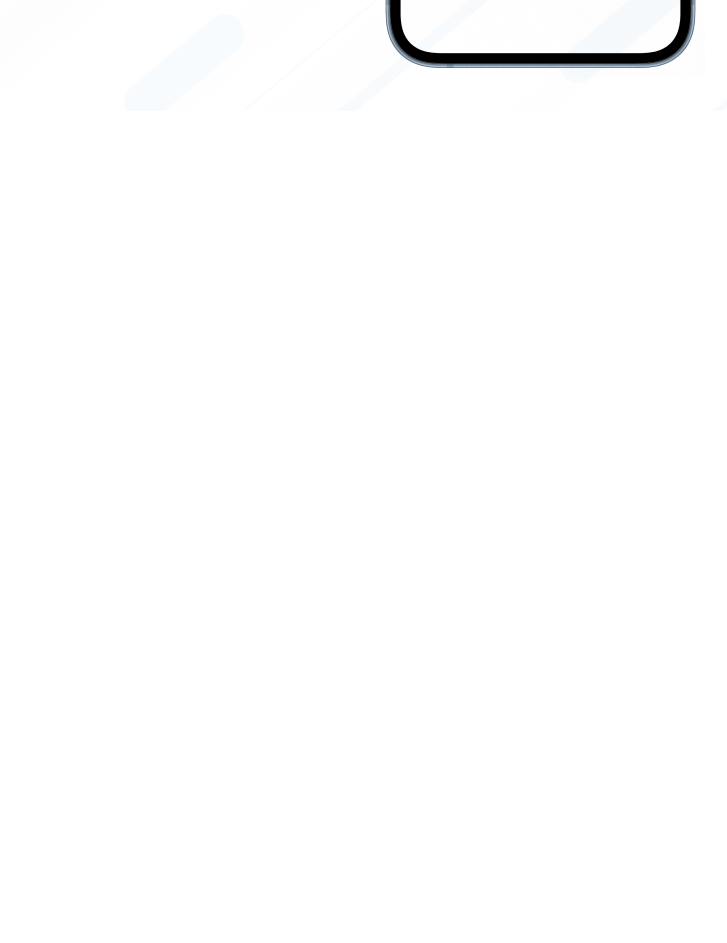
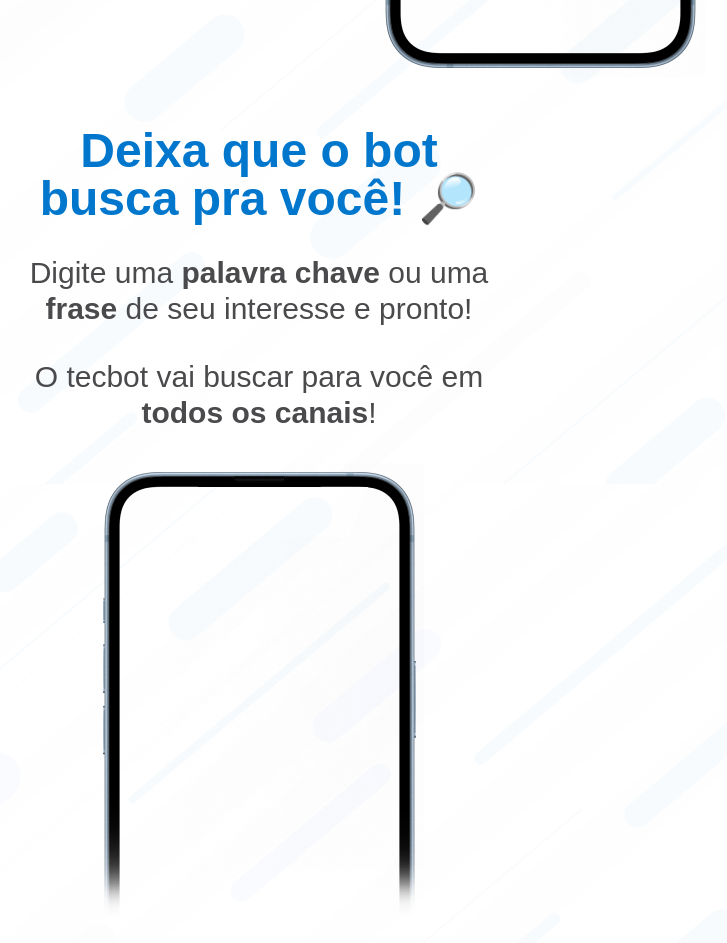
Before and after one commit to devalexsantos/tecbot-landing-page, a Next.js app: page / in a window 1280 px wide. Shown: the part 1480-2423 px from the top of the page, without its empty margins (381-1108 px from the left). Before the commit the page ends 1591 px from the top, so only its background shows below. Built offline with nearby package versions, Linux system fonts and the light colour scheme; a web font is replaced by a local one.

Commit message:
feat: add search terms feature section

```diff
--- a/src/app/page.tsx
+++ b/src/app/page.tsx
@@ -1,11 +1,13 @@
 import { Hero } from './sections/Hero'
 import { ListNews } from './sections/ListNews'
+import { SearchTerms } from './sections/SearchTerms'
 
 export default function Home() {
   return (
     <main className="flex flex-col gap-4">
       <Hero />
       <ListNews />
+      <SearchTerms />
     </main>
   )
 }
--- /dev/null
+++ b/src/app/sections/SearchTerms.tsx
@@ -0,0 +1,27 @@
+import Image from 'next/image'
+
+export function SearchTerms() {
+  return (
+    <div className="flex flex-col items-center text-center gap-4 min-h-[90vh]">
+      <div className="flex flex-1 flex-col justify-center items-center gap-8 pt-8 max-w-[500px]">
+        <h2 className="text-5xl font-extrabold text-primary">
+          Deixa que o bot busca pra você! 🔎
+        </h2>
+        <span className="text-3xl">
+          Digite uma <strong>palavra chave</strong> ou uma{' '}
+          <strong>frase</strong> de seu interesse e pronto!
+        </span>
+        <span className="text-3xl">
+          O tecbot vai buscar para você em
+          <strong> todos os canais</strong>!
+        </span>
+        <Image
+          src="/img/iphone-mockup-cut.png"
+          width={329}
+          height={454}
+          alt="Iphone mockup with tecbot search bar"
+        />
+      </div>
+    </div>
+  )
+}
```
Also changed, not shown: public/img/iphone-mockup-cut.png (added).
